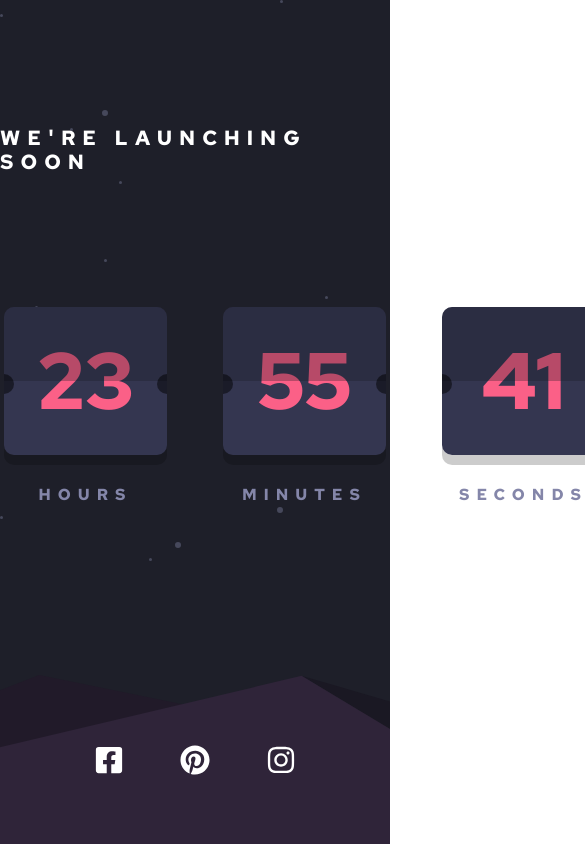
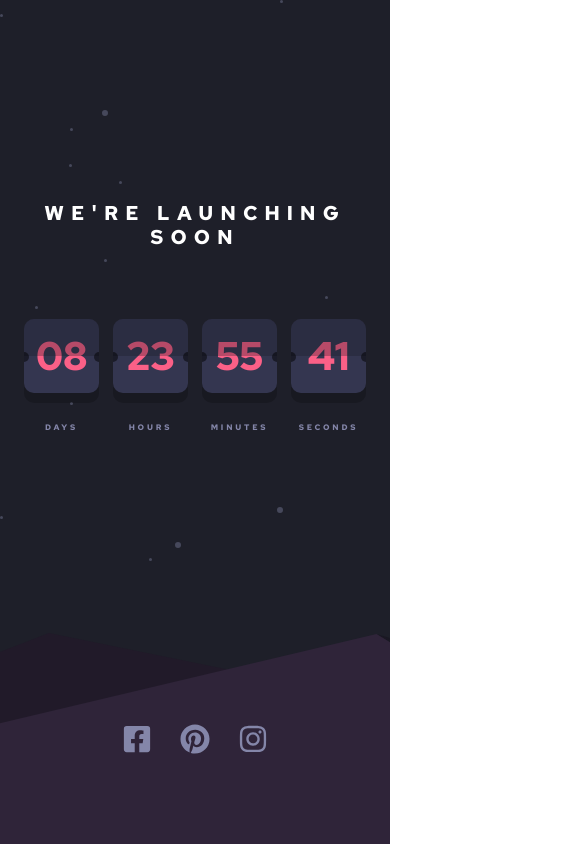
Before and after one commit to Moon-Seng/Launch-countdown-timer-solution, a website: page index.html in a window 390 px wide. Shown: the top 844 px of the page, 585 px wide, since content can reach past the window. Drawn offline with nearby package versions, Linux system fonts and the light colour scheme.

Commit message:
Website is Responsive

```diff
--- a/index.html
+++ b/index.html
@@ -25,7 +25,7 @@
 
       <div class="content">
 
-        <h3>We're launching soon</h3>
+        <h3>We're launching <br class="d-block d-lg-none"> soon</h3>
 
         <div class="countdown">
           <div class="countdown-items">
--- a/style.css
+++ b/style.css
@@ -115,6 +115,89 @@
     cursor: pointer;
 }
 
-.icon:hover{
-    background-color: hsl(345, 95%, 68%);
+.icon path{
+    color: hsl(237, 18%, 59%);
 }
+
+.icon:hover path{
+    color: hsl(345, 95%, 68%);
+}
+
+@media screen and (max-width : 786px) {
+    .content{
+        justify-content: center;
+    }
+
+    .content h3{
+        width: 100%;
+        font-size: 28px;
+        text-align: center;
+        margin-bottom: 10rem;
+    }
+
+    .countdown-item{
+        margin: 0 1rem;
+    }
+
+    .number{
+        width: 140px;
+    }
+
+    .number p{
+        font-size: 60px;
+    }
+
+    .bottom-hill{
+        height: 25%;
+    }
+
+    .icon{
+        width: 40px;
+        height: 40px;
+    }
+}
+
+@media screen and (max-width : 450px) {
+    .content h3{
+        font-size: 20px;
+        margin-bottom: 5rem;
+    }
+
+    .countdown-item{
+        margin:0 .5rem;
+    }
+
+    .number{
+        width: 75px;
+    }
+
+    .number p{
+        padding: .5rem;
+        font-size: 40px;
+    }
+
+    .circle{
+        width: 10px;
+        height: 10px;
+    }
+
+    .circle.left{
+        left: -5px;
+    }
+
+    .circle.right{
+        right: -5px;
+    }
+
+    .time{
+        font-size: 8px;
+        letter-spacing: .2rem;
+    }
+
+    .icon{
+        width: 30px;
+        height: 30px;
+        margin: 0 1rem;
+    }
+
+}
```
